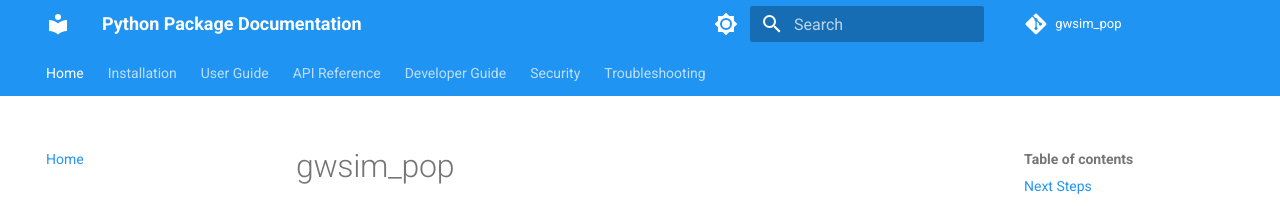
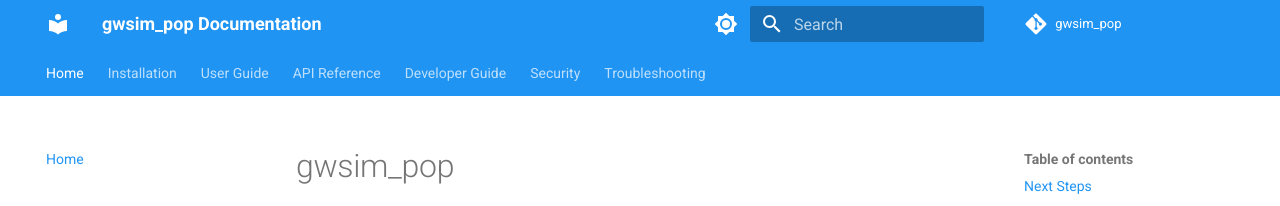
Before and after one commit to Leuven-Gravity-Institute/gwsim_pop, an MkDocs documentation site: the page built from docs/index.md, in a window 1280 px wide. Shown: the top 206 px of the page. Built offline with MkDocs 1.6.1 and Material for MkDocs 9.7.7, drawn with Linux system fonts in a browser that asks for light colours; comment, search, counter and statistics services are not loaded.

Commit message:
docs: Update the site name and description

```diff
--- a/mkdocs.yml
+++ b/mkdocs.yml
@@ -1,5 +1,5 @@
-site_name: Python Package Documentation
-site_description: A GitHub template repository for a Python package
+site_name: gwsim_pop Documentation
+site_description: A Python package for simulating populations of gravitational wave sources.
 site_url: https://leuven-gravity-institute.github.io/gwsim_pop/
 repo_url: https://github.com/Leuven-Gravity-Institute/gwsim_pop
 repo_name: gwsim_pop
```
